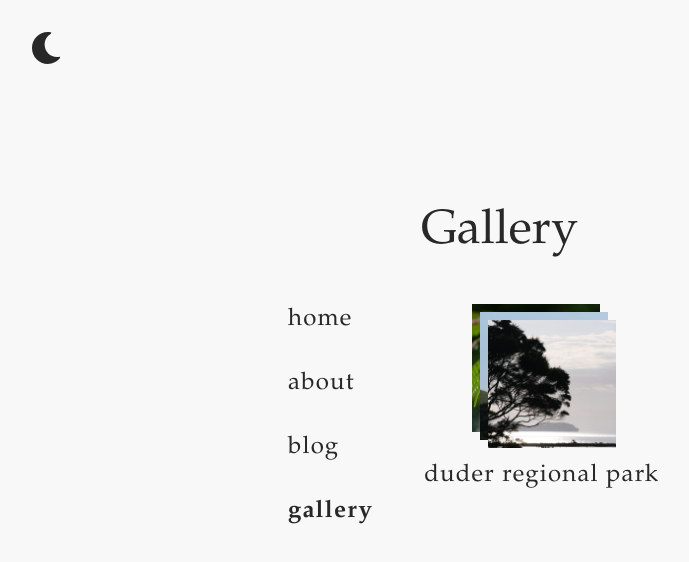
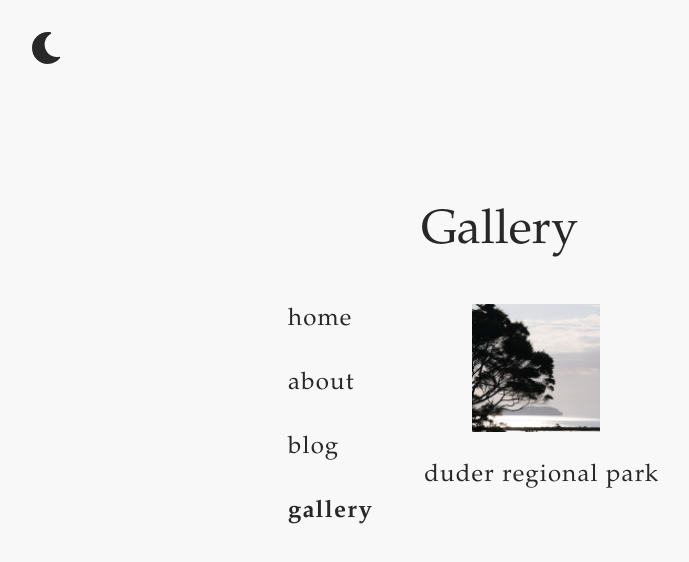
Before and after one commit to mattcollie/mattcollecutt.com, a SvelteKit app in the folder web/: page /gallery in a window 1280 px wide. Shown: the top 562 px of the page, without its empty margins (0-689 px from the left). Built offline with nearby package versions, Linux system fonts and the light colour scheme.

Commit message:
changing gallery image to just single

```diff
--- a/web/src/routes/gallery/+page.svelte
+++ b/web/src/routes/gallery/+page.svelte
@@ -19,9 +19,7 @@
             <Link href={'/gallery/'+key.replaceAll(' ', '_')}>
                 <div class="relative flex flex-col gap-4">
                     <div class="relative photo-container m-auto">
-                        {#each galleries[key].photos.slice(0, 3).reverse() as photo}
-                            <img src={photo.default} alt={photo.default} />
-                        {/each}
+                        <img src={galleries[key].photos[0].default} alt={galleries[key].photos[0].default} />
                     </div>
                     <p class="text-md text-black dark:text-white text-center">{key}</p>
                 </div>
```
